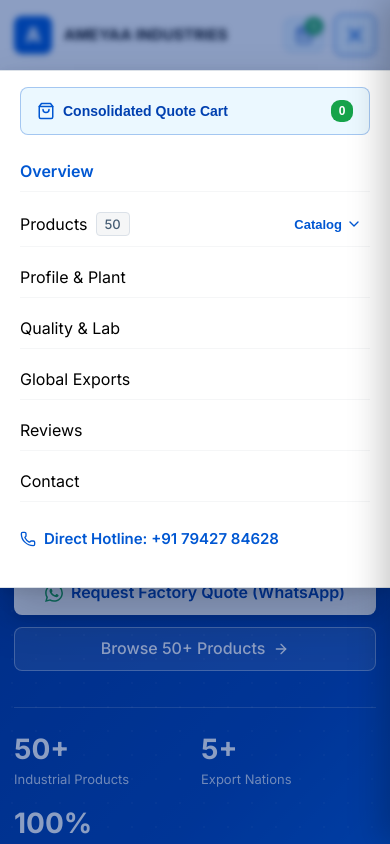
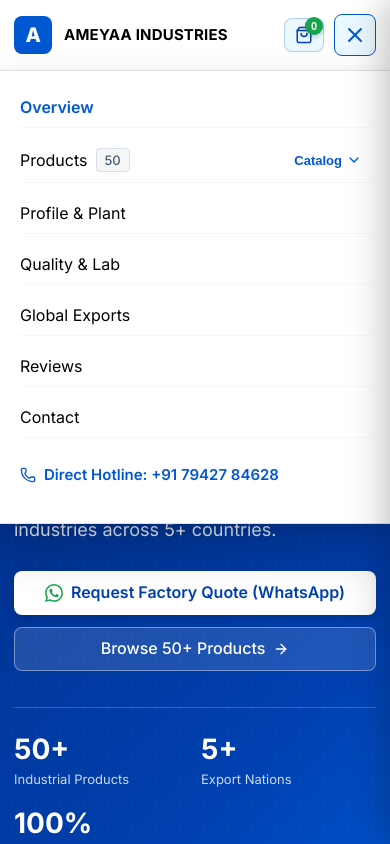
Before and after one commit to malhardeshmukh/ameya, a Next.js app: page / in a window 390 px wide. Both pictures are taken after a click on the button "Open navigation menu". Shown: the top 844 px of the page. Built offline with nearby package versions, Linux system fonts and the light colour scheme.

Commit message:
fix: remove mobile navbar cart banner, allow full page scrollability and remove blur effect when menu open

```diff
--- a/src/components/layout/Header.tsx
+++ b/src/components/layout/Header.tsx
@@ -30,6 +30,8 @@
   const dropdownRef = useRef<HTMLDivElement | null>(null);
   const closeTimerRef = useRef<NodeJS.Timeout | null>(null);
   const headerRef = useRef<HTMLElement | null>(null);
+  const mobileMenuRef = useRef<HTMLDivElement | null>(null);
+  const toggleBtnRef = useRef<HTMLButtonElement | null>(null);
   const [headerHeight, setHeaderHeight] = useState(70);
 
   const navLinks = [
@@ -87,8 +89,18 @@
 
   useEffect(() => {
     function handleClickOutside(event: MouseEvent) {
-      if (dropdownRef.current && !dropdownRef.current.contains(event.target as Node)) {
+      const target = event.target as Node;
+      if (dropdownRef.current && !dropdownRef.current.contains(target)) {
         setDesktopDropdownOpen(false);
+      }
+      if (
+        mobileMenuOpen &&
+        mobileMenuRef.current &&
+        !mobileMenuRef.current.contains(target) &&
+        toggleBtnRef.current &&
+        !toggleBtnRef.current.contains(target)
+      ) {
+        setMobileMenuOpen(false);
       }
     }
     function handleKeyDown(event: KeyboardEvent) {
@@ -103,16 +115,16 @@
         setDesktopDropdownOpen(false);
       }
     }
-    document.addEventListener('mousedown', handleClickOutside);
+    document.addEventListener('click', handleClickOutside);
     document.addEventListener('keydown', handleKeyDown);
     window.addEventListener('resize', handleResize);
     return () => {
-      document.removeEventListener('mousedown', handleClickOutside);
+      document.removeEventListener('click', handleClickOutside);
       document.removeEventListener('keydown', handleKeyDown);
       window.removeEventListener('resize', handleResize);
       if (closeTimerRef.current) clearTimeout(closeTimerRef.current);
     };
-  }, []);
+  }, [mobileMenuOpen]);
 
   const [isScrolled, setIsScrolled] = useState(false);
 
@@ -373,6 +385,7 @@
 
           {/* Mobile Menu Hamburger */}
           <button
+            ref={toggleBtnRef}
             type="button"
             onClick={() => setMobileMenuOpen(!mobileMenuOpen)}
             className={`mobile-menu-trigger ${mobileMenuOpen ? 'active' : ''}`}
@@ -707,19 +720,10 @@
         )}
       </div>
 
-      {/* Mobile Drawer Backdrop (Overlay - covers screen below header) */}
+      {/* Mobile Drawer Navigation (Drops cleanly from header bottom, page remains fully scrollable with no blur) */}
       {mobileMenuOpen && (
         <div
-          onClick={() => setMobileMenuOpen(false)}
-          onTouchMove={(e) => e.preventDefault()}
-          className="mobile-drawer-backdrop"
-          aria-hidden="true"
-        />
-      )}
-
-      {/* Mobile Drawer Navigation (Drops cleanly from header bottom) */}
-      {mobileMenuOpen && (
-        <div
+          ref={mobileMenuRef}
           style={{
             position: 'absolute',
             top: '100%',
@@ -744,37 +748,6 @@
           }}
           className="mobile-drawer-menu"
         >
-          {/* Mobile Quote Cart Action Banner */}
-          <button
-            type="button"
-            onClick={() => {
-              setMobileMenuOpen(false);
-              openCart();
-            }}
-            style={{
-              width: '100%',
-              display: 'flex',
-              alignItems: 'center',
-              justifyContent: 'space-between',
-              padding: '12px 16px',
-              backgroundColor: 'var(--colors-band-blue)',
-              color: 'var(--colors-primary-deep)',
-              border: '1px solid rgba(0, 87, 210, 0.3)',
-              borderRadius: 'var(--rounded-md)',
-              fontWeight: 600,
-              fontSize: '14px',
-              cursor: 'pointer',
-              marginBottom: '6px'
-            }}
-          >
-            <div style={{ display: 'flex', alignItems: 'center', gap: '8px' }}>
-              <ShoppingBag size={18} color="var(--colors-primary)" />
-              <span>Consolidated Quote Cart</span>
-            </div>
-            <span className="cart-bubble" style={{ minWidth: '22px', height: '22px', fontSize: '12px' }}>
-              {itemCount}
-            </span>
-          </button>
 
           {navLinks.map((link) => {
             if (link.label === 'Products') {
--- a/src/styles/globals.css
+++ b/src/styles/globals.css
@@ -132,11 +132,7 @@
   box-shadow: 0 4px 20px rgba(0, 0, 0, 0.08) !important;
 }
 
-/* Scroll lock & touch containment when mobile navigation is active */
-body.mobile-nav-open {
-  touch-action: none;
-}
-
+/* Mobile navigation active state */
 body.mobile-nav-open .floating-contact-container {
   opacity: 0 !important;
   pointer-events: none !important;
@@ -570,31 +566,7 @@
   color: var(--colors-primary);
 }
 
-.mobile-drawer-backdrop {
-  position: fixed !important;
-  top: 0 !important;
-  left: 0 !important;
-  right: 0 !important;
-  bottom: 0 !important;
-  width: 100vw !important;
-  height: 100vh !important;
-  height: 100dvh !important;
-  background-color: rgba(2, 40, 121, 0.45) !important;
-  backdrop-filter: blur(3px) !important;
-  -webkit-backdrop-filter: blur(3px) !important;
-  z-index: 996 !important;
-  touch-action: none !important;
-  animation: mobileBackdropFade 0.2s ease !important;
-}
 
-@keyframes mobileBackdropFade {
-  from {
-    opacity: 0;
-  }
-  to {
-    opacity: 1;
-  }
-}
 
 .mobile-drawer-menu {
   position: absolute !important;
@@ -626,8 +598,7 @@
 
 @media (min-width: 1025px) {
   .mobile-menu-trigger,
-  .mobile-drawer-menu,
-  .mobile-drawer-backdrop {
+  .mobile-drawer-menu {
     display: none !important;
   }
 }
```
